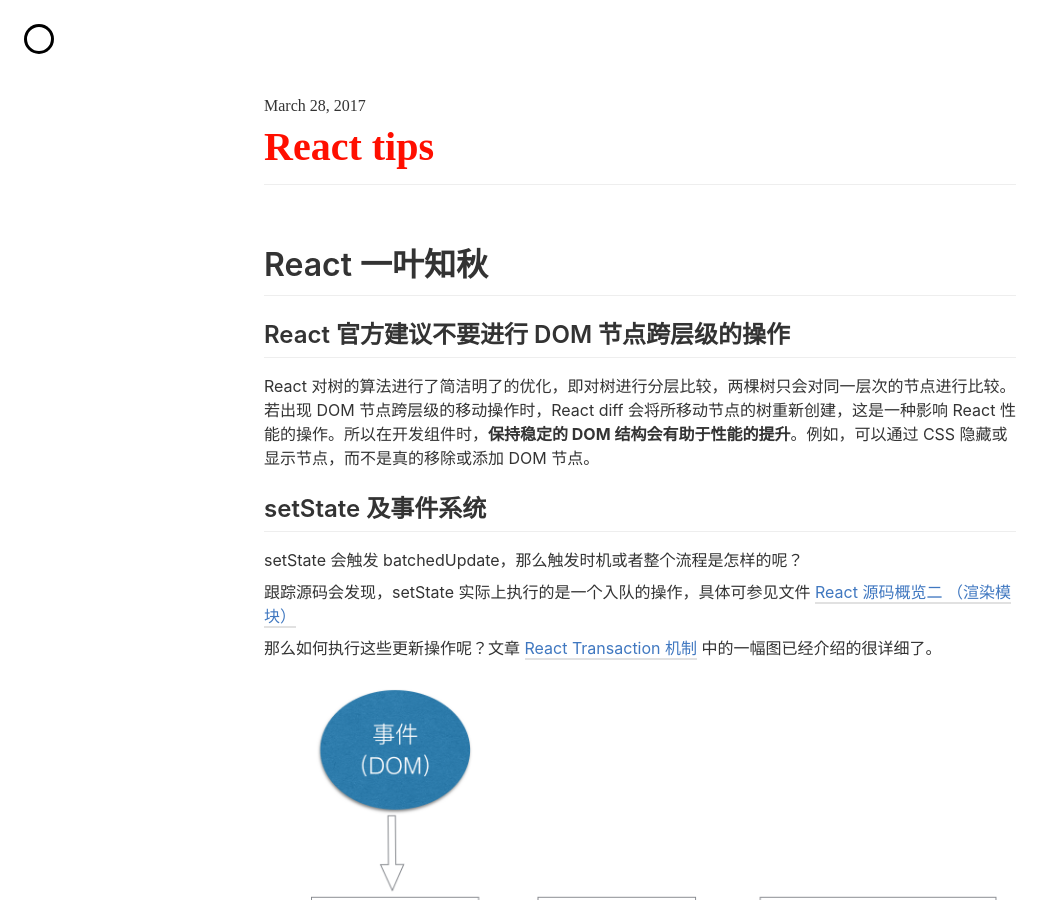
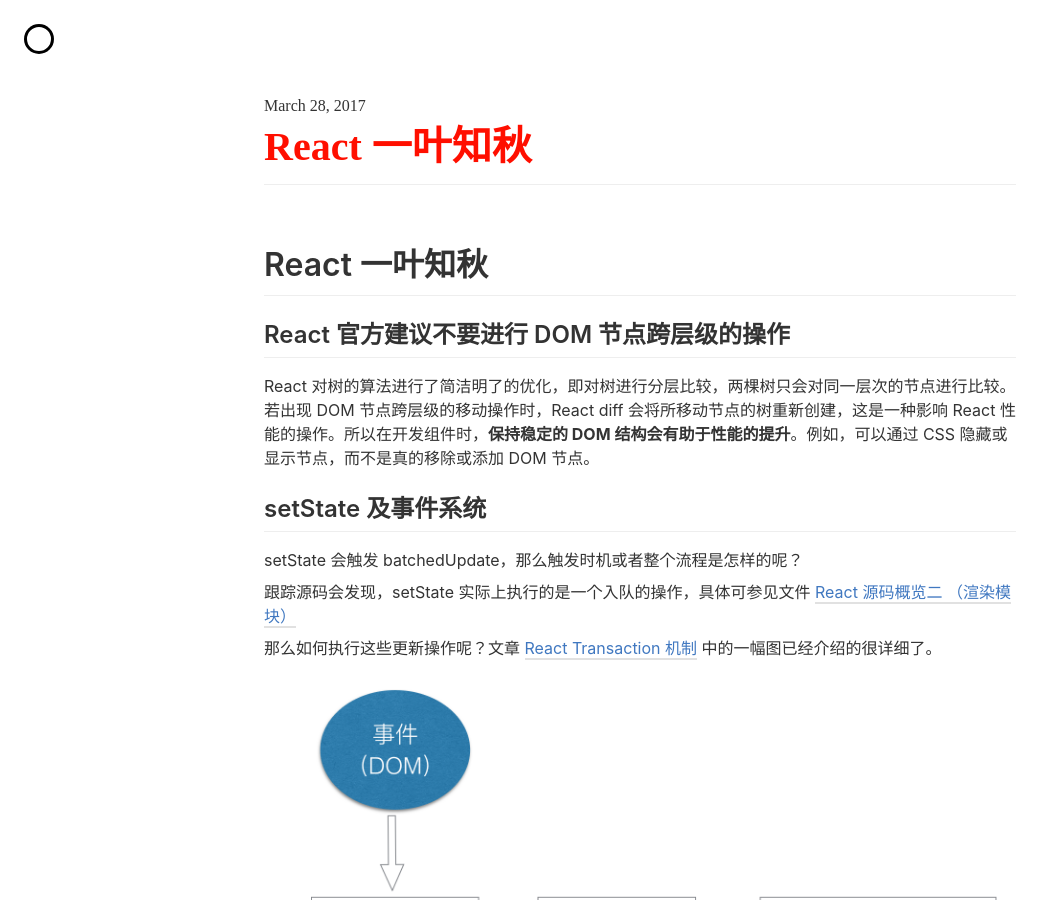
Before and after one commit to alcat2008/alcat2008.github.io, a Jekyll site: the page built from _posts/2017-03-28-react-tips.md, in a window 1280 px wide and 900 px high. Shown: the whole window, without its empty margins (0-1055 px from the left). Built offline with Jekyll 4.4.1, drawn with Linux system fonts in a browser that asks for light colours; nearby versions of some CDN libraries; some web fonts are replaced; comment, search, counter and statistics services are not loaded.

Commit message:
docs: update title for react tips

```diff
--- a/_posts/2017-03-28-react-tips.md
+++ b/_posts/2017-03-28-react-tips.md
@@ -1,6 +1,6 @@
 ---
 layout: post
-title: React tips
+title: React 一叶知秋
 keywords: react, 源码, tips, setState, ReactEventListener
 description: React 一叶知秋（不断整理更新...）
 date: '2017-03-28 11:00:00 +0800'
```
